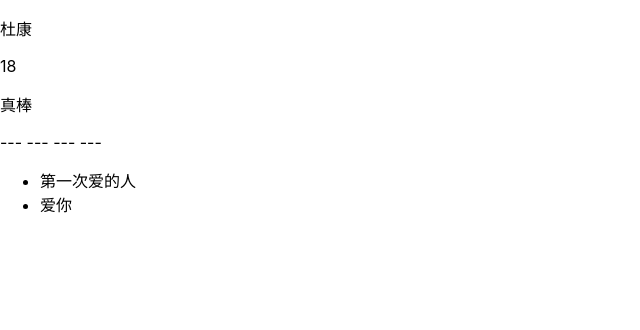
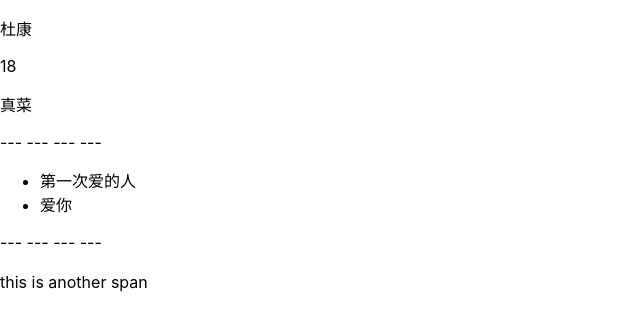
Before and after one commit to JTMilet/React-learning, a React (Create React App) app: page / in a window 1280 px wide. Shown: the top 330 px of the page, without its empty margins (0-640 px from the left). Built offline with nearby package versions, Linux system fonts and the light colour scheme.

Commit message:
jsx - 条件渲染

```diff
--- a/src/App.js
+++ b/src/App.js
@@ -2,14 +2,14 @@
  * @Author: 杜康
  * @Date: 2023-05-08 09:40:18
  * @LastEditors: 杜康
- * @LastEditTime: 2023-05-08 10:34:42
+ * @LastEditTime: 2023-05-08 10:46:40
  * @FilePath: /react-learning/src/App.js
  */
 const name = '杜康'
 const getAge = () => {
   return 18
 }
-const flag = true
+const flag = false
 
 const songs = [
   { id: 0, name: '第一次爱的人' },
@@ -26,7 +26,11 @@ function App () {
       <ul>
         {songs.map(song => <li key={song.id} > {song.name}</li>)}
       </ul>
-    </div >
+      --- --- --- --- <br />
+      {flag ? <span>this is a span</span > : null}
+      <br />
+      {true && <span>this is another span</span>}
+    </div>
   )
 }
 
```
